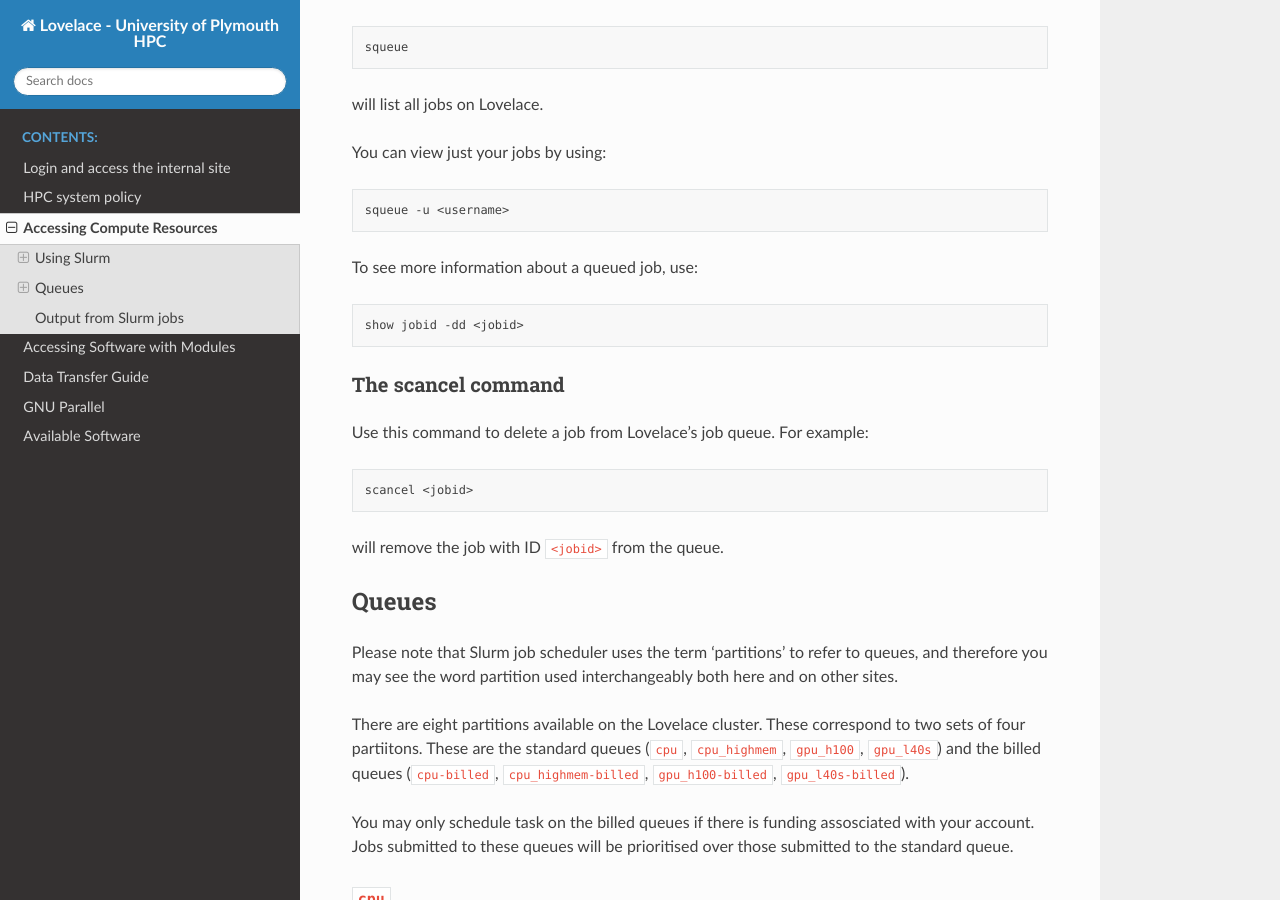
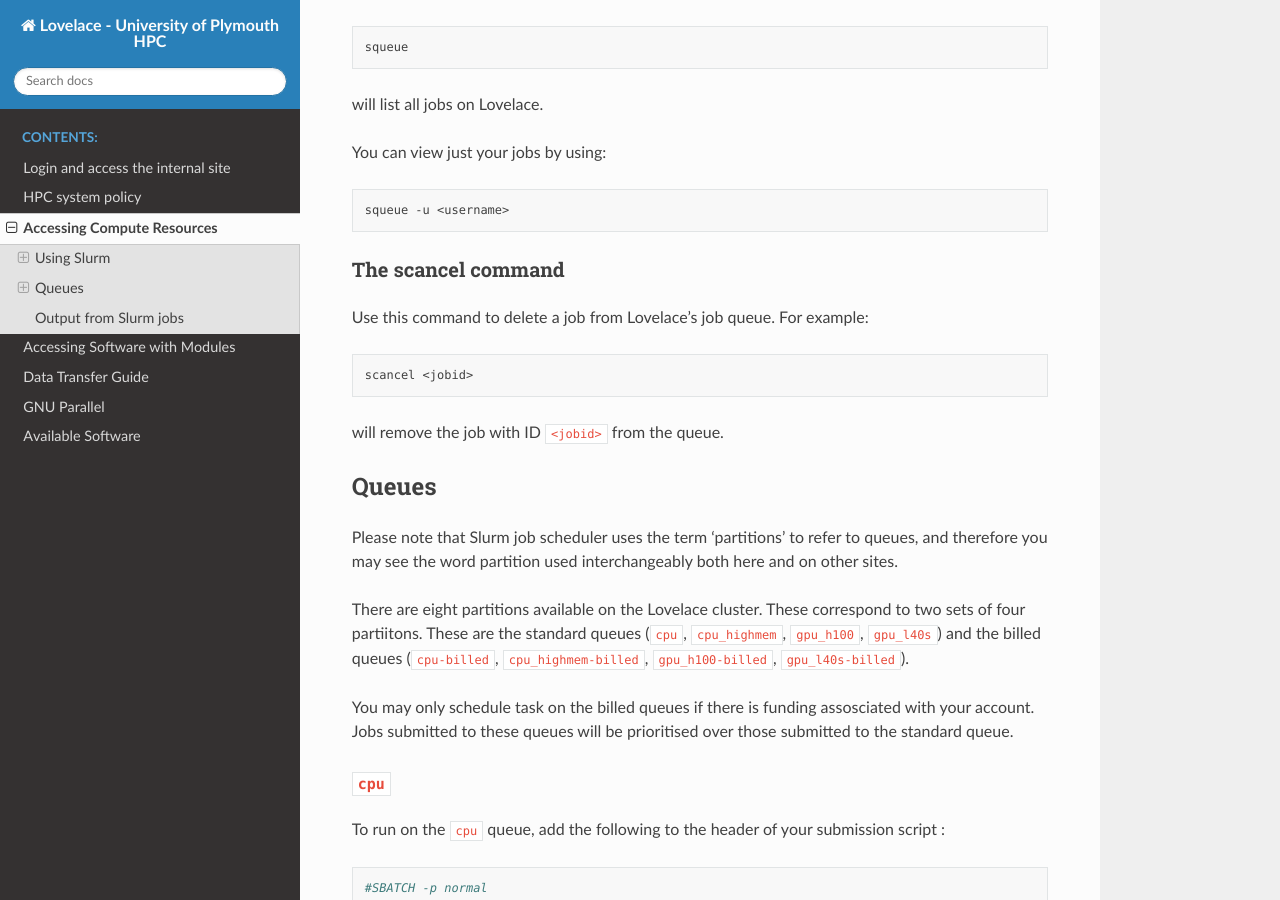
Before and after one commit to AbhinavPraveen/UoP-HPC-Docs, a Sphinx documentation site: the page built from source/user-guide/resources.rst, in a window 1280 px wide and 900 px high, scrolled down 1148 px. Built offline with Sphinx 7.4.7 and the Read the Docs theme 3.1.0, drawn with Linux system fonts in a browser that asks for light colours.

Commit message:
Remove non-existent show command

```diff
--- a/source/user-guide/resources.rst
+++ b/source/user-guide/resources.rst
@@ -63,16 +63,6 @@
 .. code-block:: bash
 
     squeue -u <username>
-
-
-
-To see more information about a queued job, use:
-
-.. code-block:: bash
-
-    show jobid -dd <jobid>
-
-
 
 The scancel command
 ~~~~~~~~~~~~~~~~~~~~
```
